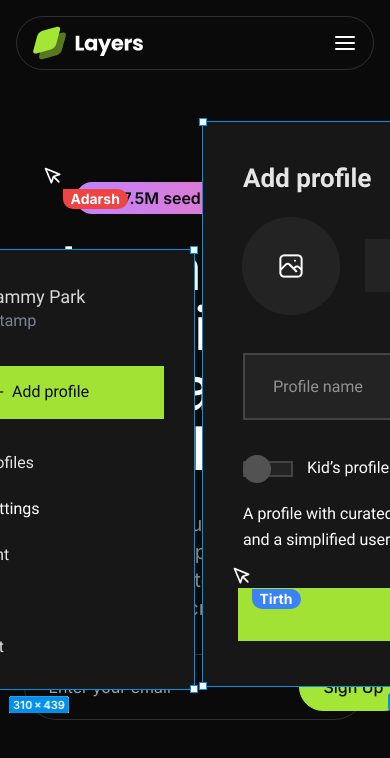
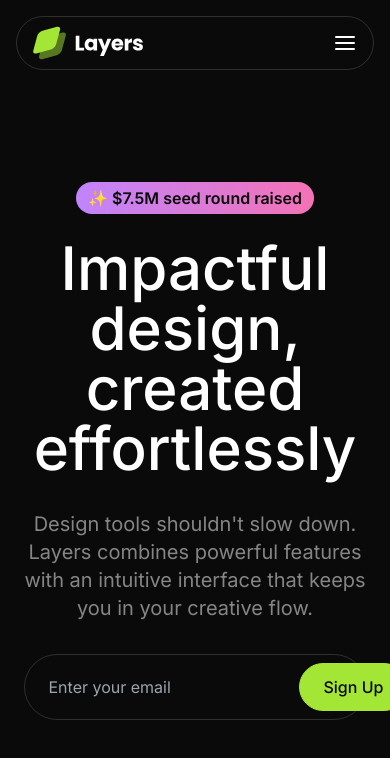
Before and after one commit to TechTirth/layers, a Next.js app: page / in a window 390 px wide. Shown: the top 758 px of the page. Built offline with nearby package versions, Linux system fonts and the light colour scheme.

Commit message:
Hide design example images and pointers on smaller screens for improved responsiveness

```diff
--- a/src/sections/Hero.tsx
+++ b/src/sections/Hero.tsx
@@ -8,22 +8,22 @@
     return (
         <section className="py-24 overflow-x-clip">
             <div className="container relative">
-                <div className="absolute -left-32 top-16">
+                <div className="absolute -left-32 top-16 hidden lg:block">
                     <Image
                         src={designExample1Image}
                         alt="Design example 1 image"
                     />
                 </div>
-                <div className="absolute -right-64 -top-16">
+                <div className="absolute -right-64 -top-16 hidden lg:block">
                     <Image
                         src={designExample2Image}
                         alt="Design example 2 image"
                     />
                 </div>
-                <div className="absolute left-56 top-96">
+                <div className="absolute left-56 top-96 hidden lg:block">
                     <Pointer name="Tirth"/>
                 </div>
-                <div className="absolute right-80 -top-4">
+                <div className="absolute right-80 -top-4 hidden lg:block">
                     <Pointer name="Adarsh" color="red"/>
                 </div>
                 <div className="flex justify-center">
```
